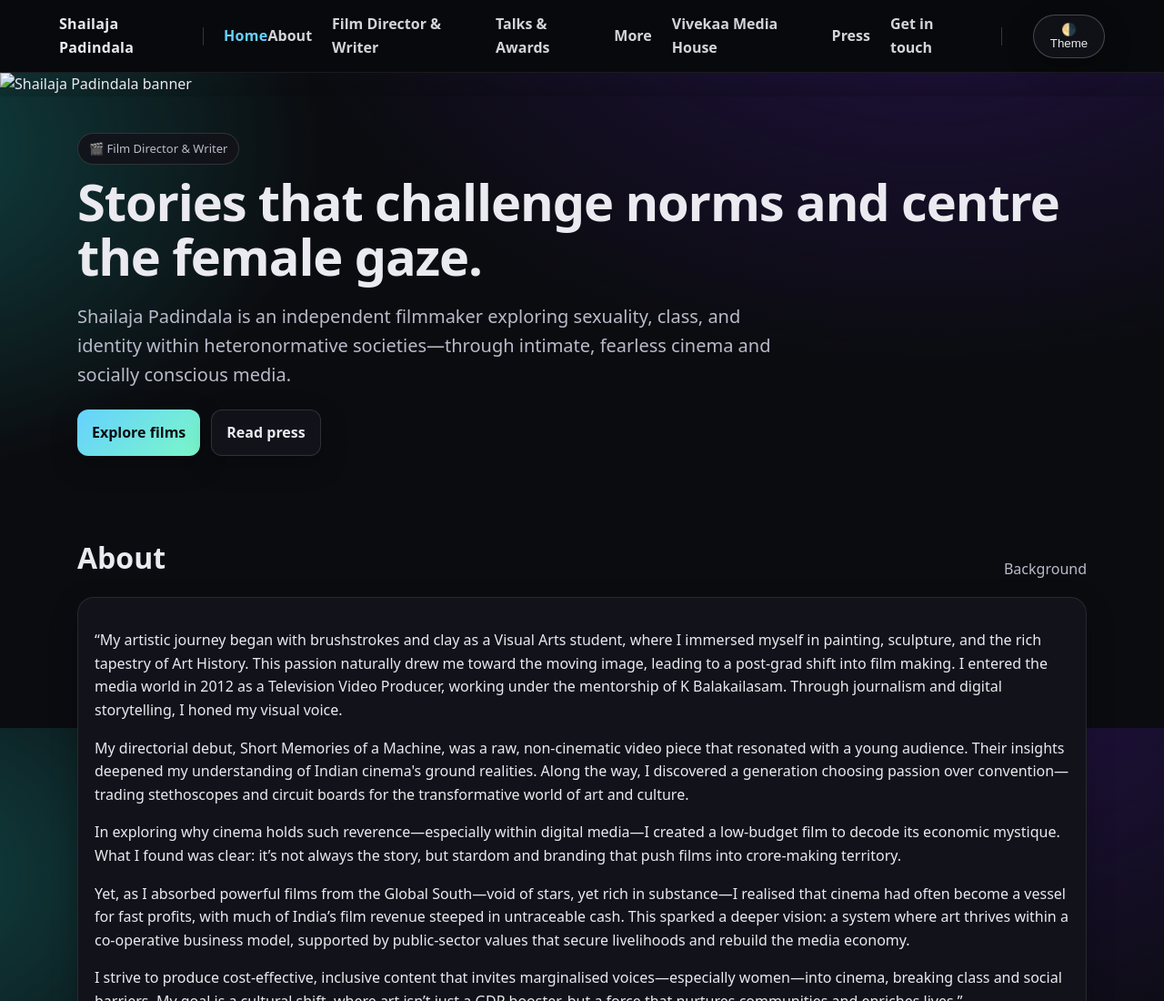
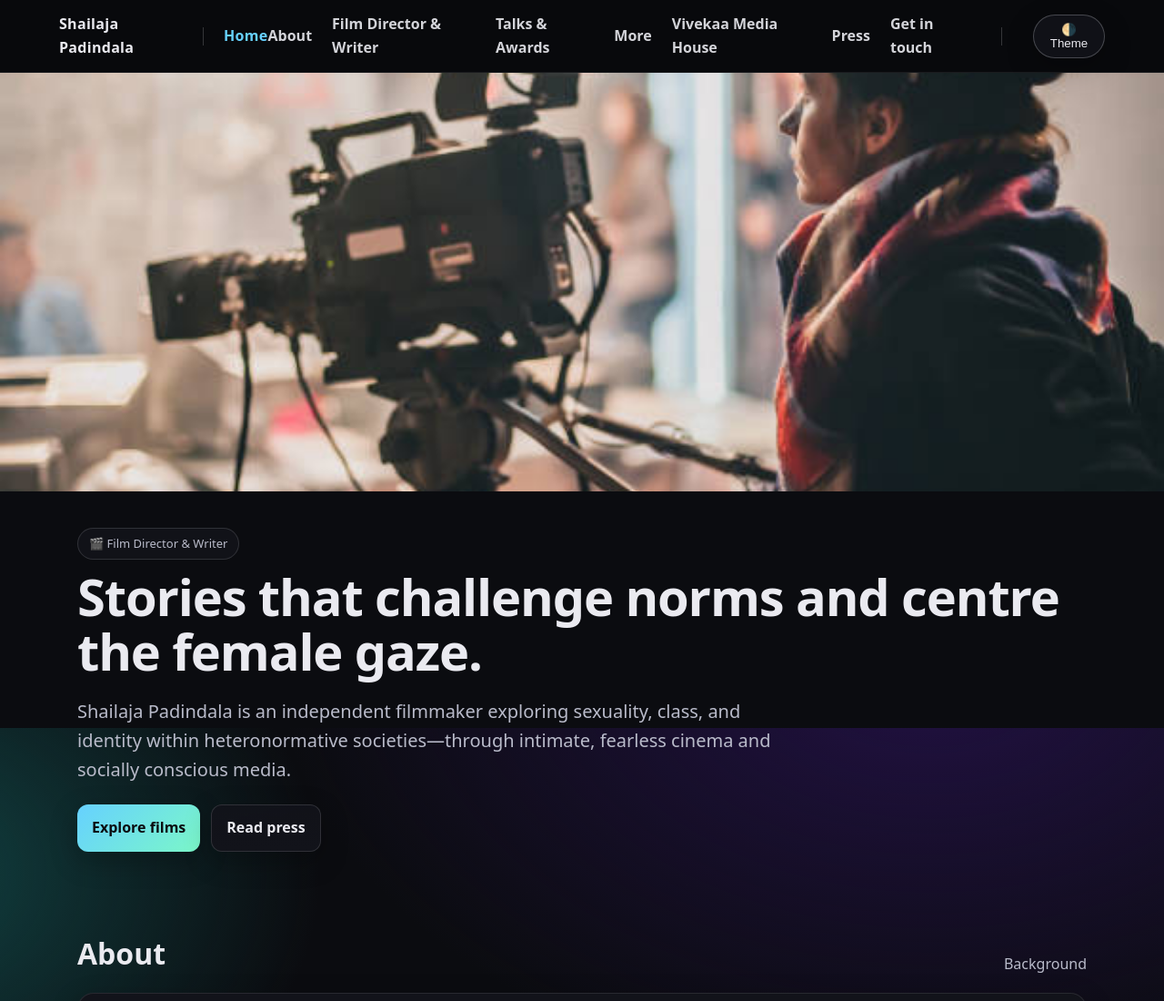
Before and after one commit to inbox-hari/shailaja, a plain HTML site: page index.html in a window 1280 px wide. Shown: the top 1100 px of the page at 91% size. Drawn offline with Linux system fonts and the light colour scheme.

Commit message:
Update index.html

```diff
--- a/index.html
+++ b/index.html
@@ -128,7 +128,7 @@
   <!-- Banner above hero -->
   <div class="banner-wrap">
     <!-- Replace src with your hosted banner URL or local filename -->
-    <img class="banner" src="images/hero.jpg" alt="Shailaja Padindala banner" />
+    <img class="banner" src="https://github.com/inbox-hari/shailaja/blob/main/hero.jpg" alt="Shailaja Padindala banner" />
   </div>
 
   <main id="main">
```
